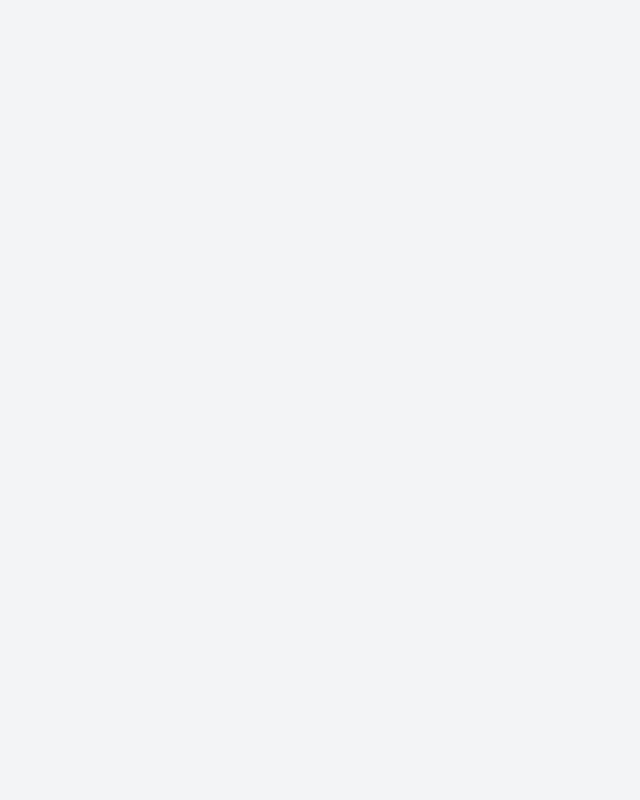
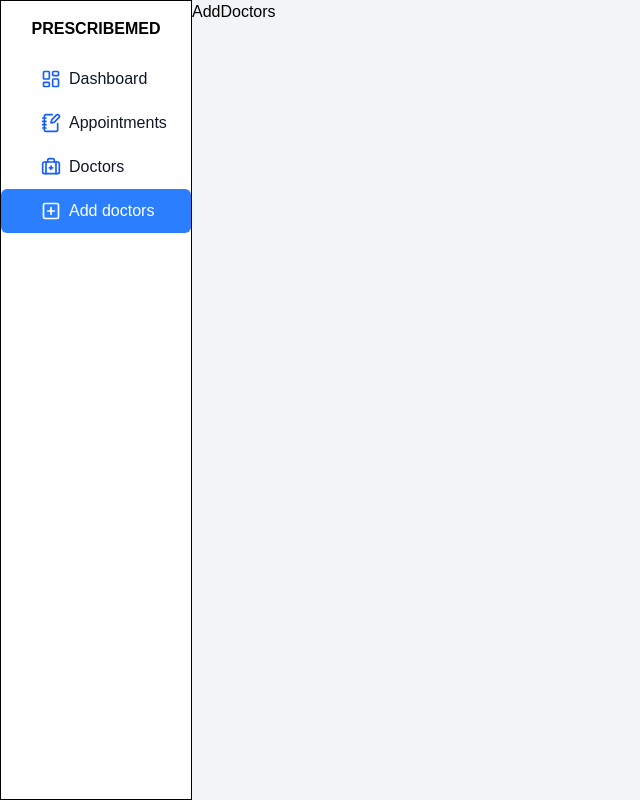
Before and after one commit to TONY-OCHIENG/PrescribeMed, a React (Vite) app in the folder client/: page /admin/add-doctors in a window 1280 px wide. Before the commit this address had no page. Shown: the whole page, without its empty margins (0-640 px from the left). Built offline with nearby package versions, Linux system fonts and the light colour scheme; no server answers.

Commit message:
Adding routes on admin dashboard

```diff
--- a/client/src/App.jsx
+++ b/client/src/App.jsx
@@ -2,13 +2,22 @@ import React from 'react'
 import { Route, Routes } from 'react-router-dom'
 import AdminLogin from './auth/AdminLogin'
 import Admin from './pages/Admin'
+import Dashboard from './pages/Dashboard'
+import Appointments from './pages/Appointments'
+import Doctors from './pages/Doctors'
+import AddDoctors from './pages/AddDoctors'
 
 function App() {
   return (
     <div className='bg-gray-100 h-[100vh]'>
       <Routes>
         <Route path='/login' element={<AdminLogin/>}/>
-        <Route path='/admin' element={<Admin/>}></Route>
+        <Route path='/admin' element={<Admin/>}>
+         <Route path='' element={<Dashboard/>}/>
+         <Route path='/admin/appointments' element={<Appointments/>}/>
+         <Route path='/admin/doctors' element={<Doctors/>}/>
+         <Route path='/admin/add-doctors' element={<AddDoctors/>}/>
+        </Route>
       </Routes>
     </div>
   )
--- /dev/null
+++ b/client/src/pages/AddDoctors.jsx
@@ -0,0 +1,9 @@
+import React from 'react'
+
+function AddDoctors() {
+  return (
+    <div>AddDoctors</div>
+  )
+}
+
+export default AddDoctors
--- /dev/null
+++ b/client/src/pages/Appointments.jsx
@@ -0,0 +1,9 @@
+import React from 'react'
+
+function Appointments() {
+  return (
+    <div>Appointments</div>
+  )
+}
+
+export default Appointments
--- /dev/null
+++ b/client/src/pages/Dashboard.jsx
@@ -0,0 +1,9 @@
+import React from 'react'
+
+function Dashboard() {
+  return (
+    <div>Dashboard</div>
+  )
+}
+
+export default Dashboard
--- /dev/null
+++ b/client/src/pages/Doctors.jsx
@@ -0,0 +1,9 @@
+import React from 'react'
+
+function Doctors() {
+  return (
+    <div>Doctors</div>
+  )
+}
+
+export default Doctors
```
